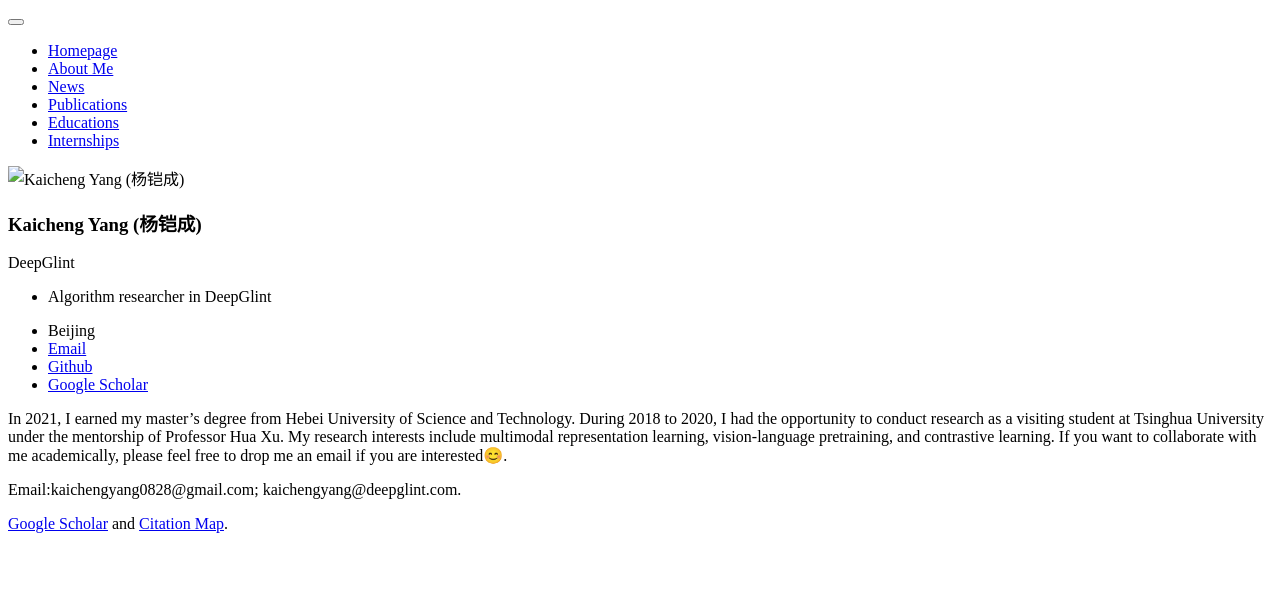
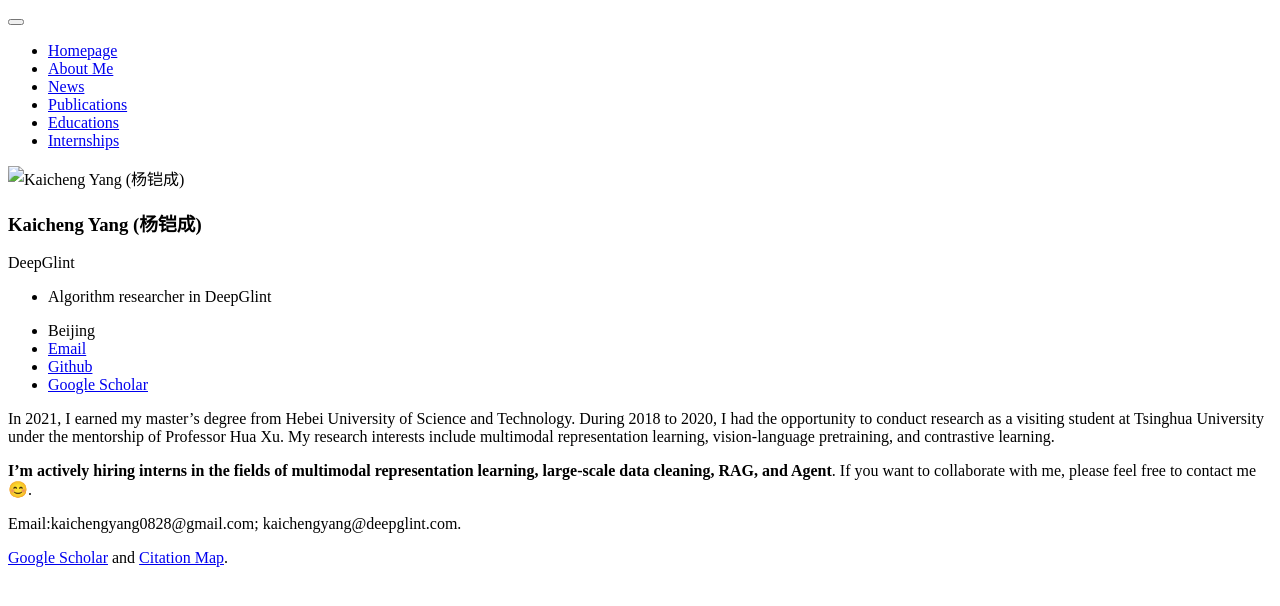
Before and after one commit to Kaicheng-Yang0828/Kaicheng-Yang0828.github.io, a Jekyll site: the page built from _pages/includes/intro.md, in a window 1280 px wide. Shown: the top 606 px of the page. Built offline with Jekyll 4.4.1, drawn with Linux system fonts in a browser that asks for light colours; our own code applies the rules of GitHub Pages for plain Markdown files.

Commit message:
Update intro.md

```diff
--- a/_pages/includes/intro.md
+++ b/_pages/includes/intro.md
@@ -1,4 +1,6 @@
-In 2021, I earned my master's degree from Hebei University of Science and Technology. During 2018 to 2020, I had the opportunity to conduct research as a visiting student at Tsinghua University under the mentorship of Professor Hua Xu. My research interests include multimodal representation learning, vision-language pretraining, and contrastive learning. If you want to collaborate with me academically, please feel free to drop me an email if you are interested😊.
+In 2021, I earned my master's degree from Hebei University of Science and Technology. During 2018 to 2020, I had the opportunity to conduct research as a visiting student at Tsinghua University under the mentorship of Professor Hua Xu. My research interests include multimodal representation learning, vision-language pretraining, and contrastive learning.
+
+**I'm actively hiring interns in the fields of multimodal representation learning, large-scale data cleaning, RAG, and Agent**. If you want to collaborate with me, please feel free to contact me😊.
 
 Email:kaichengyang0828@gmail.com; kaichengyang@deepglint.com.
 
```
